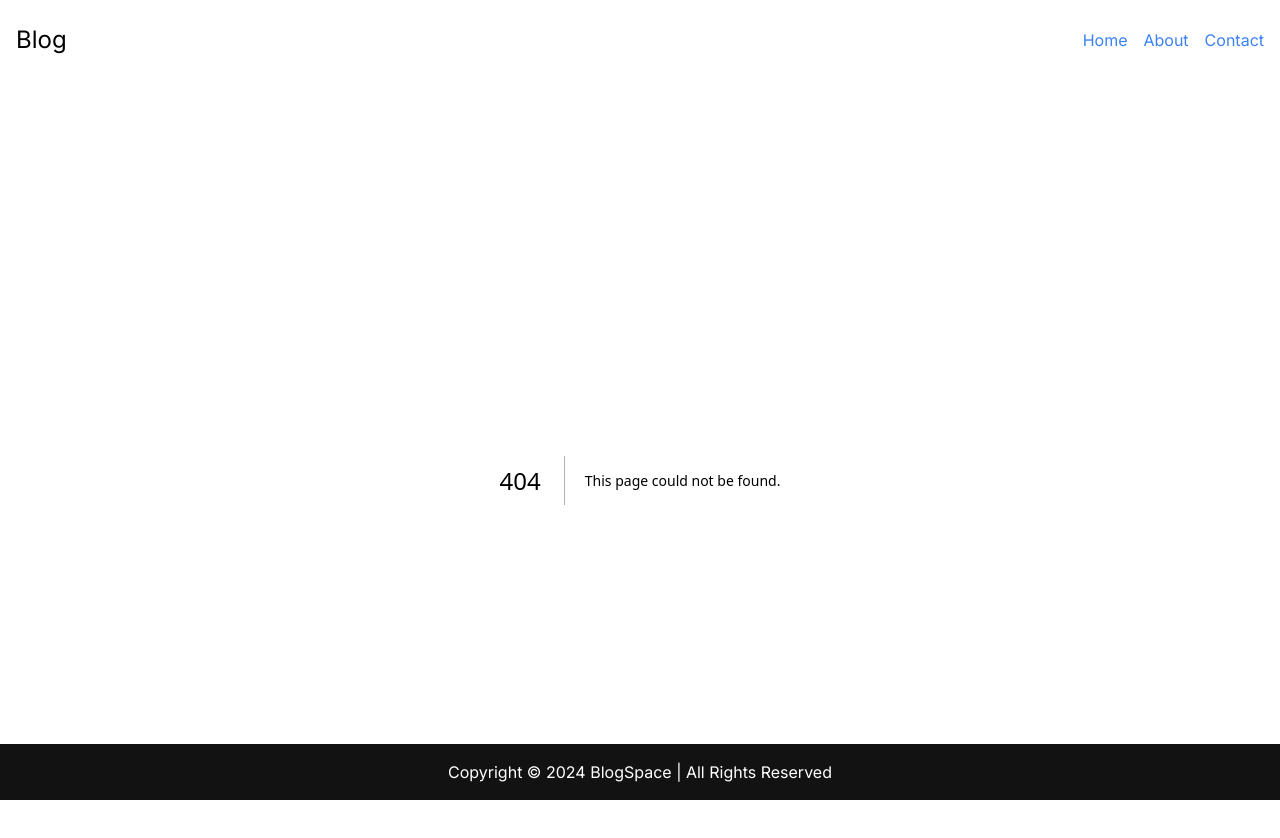
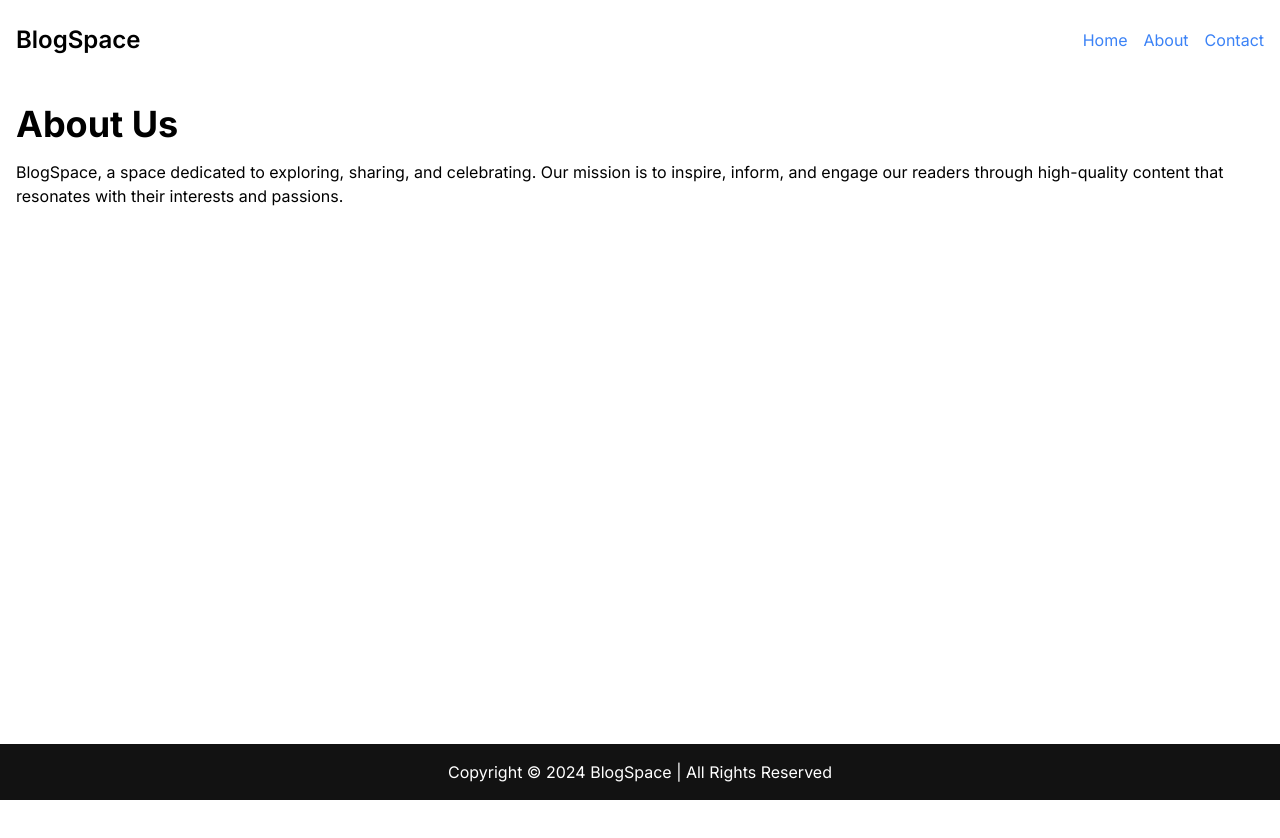
Before and after one commit to gokulprasanthb/blogspace, a Next.js app: page /about in a window 1280 px wide. Before the commit this address had no page. Shown: the top 838 px of the page. After the commit the page ends 800 px from the top, so only its background shows below. Built offline with nearby package versions, Linux system fonts and the light colour scheme.

Commit message:
about page added

```diff
--- /dev/null
+++ b/app/about/page.jsx
@@ -0,0 +1,12 @@
+import React from 'react'
+
+const page = () => {
+  return (
+    <main className="container mx-auto px-4 py-6">
+        <h2 className="text-4xl font-bold mb-4">About Us</h2>
+        <p>BlogSpace, a space dedicated to exploring, sharing, and celebrating. Our mission is to inspire, inform, and engage our readers through high-quality content that resonates with their interests and passions.</p>
+    </main>
+  )
+}
+
+export default page
--- /dev/null
+++ b/app/contact/Contact.jsx
@@ -0,0 +1,26 @@
+import React from 'react'
+
+const Contact = () => {
+  return (
+    <main class="container mx-auto px-4 py-6">
+    <h2 class="text-4xl font-bold mb-4">Contact Us</h2>
+    <form class="w-full max-w-lg">
+        <div class="flex items-center mb-4">
+            <label for="name" class="w-1/4">Name:</label>
+            <input type="text" id="name" class="border rounded px-2 py-1 w-3/4"/>
+        </div>
+        <div class="flex items-center mb-4">
+            <label for="email" class="w-1/4">Email:</label>
+            <input type="email" id="email" class="border rounded px-2 py-1 w-3/4"/>
+        </div>
+        <div class="flex items-center mb-4">
+            <label for="message" class="w-1/4">Message:</label>
+            <textarea id="message" class="border rounded px-2 py-1 w-3/4" rows="4"></textarea>
+        </div>
+        <button class="bg-blue-500 hover:bg-blue-600 text-white font-bold py-2 px-4 rounded">Submit</button>
+    </form>
+</main>
+  )
+}
+
+export default Contact
--- a/components/Header.jsx
+++ b/components/Header.jsx
@@ -5,7 +5,7 @@ const Header = () => {
   return (
    <header>
       <div className="container mx-auto px-4 py-6 flex justify-between items-center">
-                    <Link href="/"><h1 className="text-2xl">Blog</h1></Link>
+                    <Link href="/"><h1 className="text-2xl font-semibold">BlogSpace</h1></Link>
                     <nav className="space-x-4">
                         <Link href="/" className="text-blue-500">Home</Link>
                         <Link href="/about" className="text-blue-500">About</Link>
```
